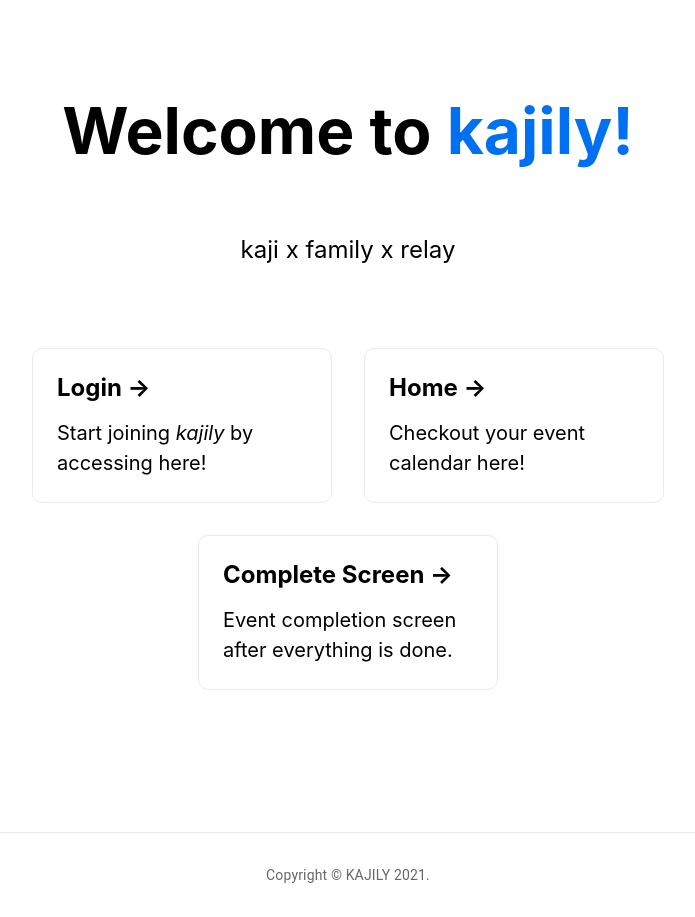
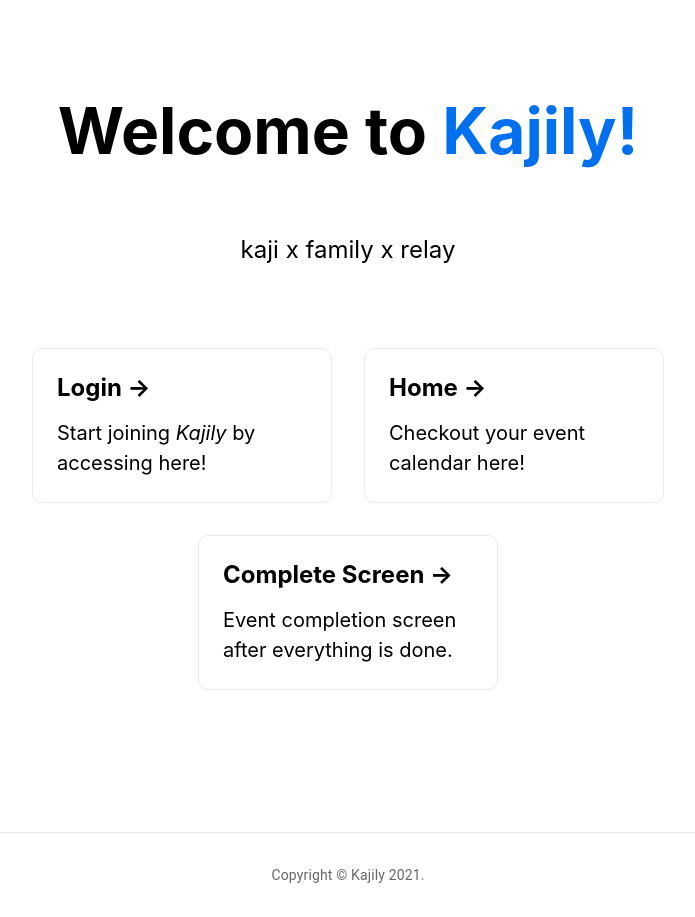
Before and after one commit to yukinoda/kajily, a Next.js app: page / in a window 1280 px wide. Shown: the whole page, without its empty margins (292-987 px from the left). Built offline with nearby package versions, Linux system fonts and the light colour scheme.

Commit message:
change kajily name and complete image

```diff
--- a/components/copyright.tsx
+++ b/components/copyright.tsx
@@ -11,7 +11,7 @@ export const Copyright = (props: any) => {
           align="center"
           {...props}
         >
-          {"Copyright © KAJILY "}
+          {"Copyright © Kajily "}
 
           {new Date().getFullYear()}
           {"."}
--- a/package.json
+++ b/package.json
@@ -1,5 +1,5 @@
 {
-  "name": "kajily",
+  "name": "Kajily",
   "private": true,
   "scripts": {
     "dev": "next dev",
--- a/pages/complete.tsx
+++ b/pages/complete.tsx
@@ -20,7 +20,7 @@ const Complete = () => {
   return (
     <>
       <Head>
-        <title>kajily | complete</title>
+        <title>Kajily | complete</title>
       </Head>
       <DefaultLayout>
         <Box display="flex" flexDirection="column" alignItems="center">
--- a/pages/detail/[detailId]/chore/[choreId].tsx
+++ b/pages/detail/[detailId]/chore/[choreId].tsx
@@ -51,7 +51,7 @@ const ChorePage = () => {
     <>
       <Head>
         <title>
-          kajily | {title} | {data?.name}
+          Kajily | {title} | {data?.name}
         </title>
       </Head>
       <DefaultLayout>
--- a/pages/detail/[detailId]/index.tsx
+++ b/pages/detail/[detailId]/index.tsx
@@ -41,7 +41,7 @@ const DetailPage = () => {
   return (
     <>
       <Head>
-        <title>kajily | {data?.title}</title>
+        <title>Kajily | {data?.title}</title>
       </Head>
       <DefaultLayout>
         <Box mb={2}>
--- a/pages/home.tsx
+++ b/pages/home.tsx
@@ -8,7 +8,7 @@ const Home = () => {
   return (
     <>
       <Head>
-        <title>kajily | home</title>
+        <title>Kajily | home</title>
       </Head>
       <DefaultLayout>
         <Box height="80vh">
--- a/pages/index.tsx
+++ b/pages/index.tsx
@@ -8,13 +8,13 @@ const Home: NextPage = () => {
   return (
     <div className={styles.container}>
       <Head>
-        <title>kajily</title>
+        <title>Kajily</title>
         <meta name="description" content="kajily x family x relay" />
         <link rel="icon" href="/favicon.png" />
       </Head>
       <main className={styles.main}>
         <h1 className={styles.title}>
-          Welcome to <a href="https://kajily.vercel.app/">kajily!</a>
+          Welcome to <a href="https://kajily.vercel.app/">Kajily!</a>
         </h1>
 
         <p className={styles.description}>kaji x family x relay</p>
@@ -24,7 +24,7 @@ const Home: NextPage = () => {
             <a className={styles.card}>
               <h2>Login &rarr;</h2>
               <p>
-                Start joining <i>kajily</i> by accessing here!
+                Start joining <i>Kajily</i> by accessing here!
               </p>
             </a>
           </Link>
--- a/pages/login.tsx
+++ b/pages/login.tsx
@@ -22,7 +22,7 @@ const Login = () => {
   return (
     <>
       <Head>
-        <title>kajily | login</title>
+        <title>Kajily | login</title>
       </Head>
       <DefaultLayout>
         <Container component="main" maxWidth="xs">
```
Also changed, not shown: public/bgimage.jpg, public/manifest.json.
